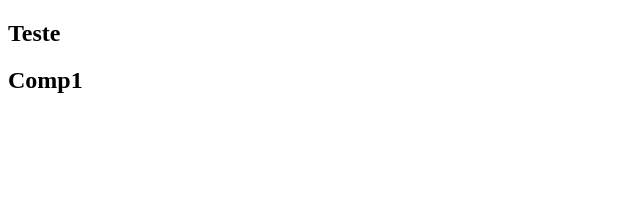
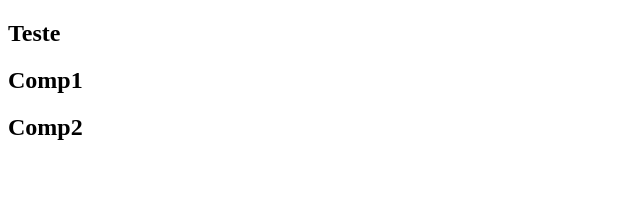
Before and after one commit to rodolphoreis/next, a Next.js app: page /modulo/teste in a window 1280 px wide. Shown: the top 204 px of the page, without its empty margins (0-640 px from the left). Built offline with nearby package versions, Linux system fonts and the light colour scheme.

Commit message:
feat: add new component without default

```diff
--- a/src/pages/modulo/teste.jsx
+++ b/src/pages/modulo/teste.jsx
@@ -1,5 +1,5 @@
 import React from "react";
-import Comp1 from "../../../components/funcionais";
+import Comp1, { Comp2 } from "../../../components/funcionais";
 
 const teste = () => {
   return (
@@ -7,6 +7,7 @@ const teste = () => {
       <h2>Teste</h2>
 
       <Comp1 />
+      <Comp2 />
     </div>
   );
 };
```
